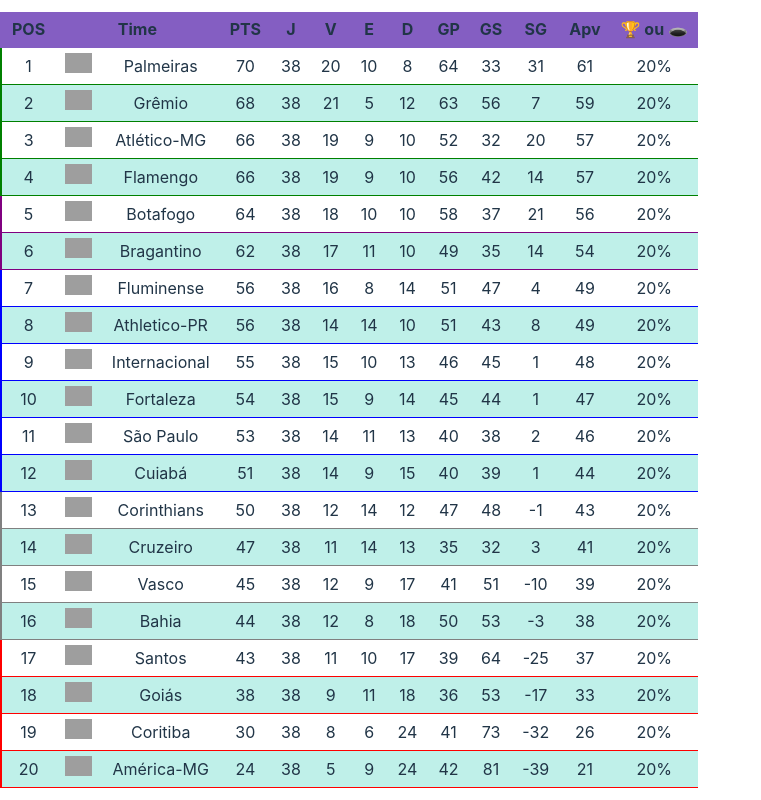
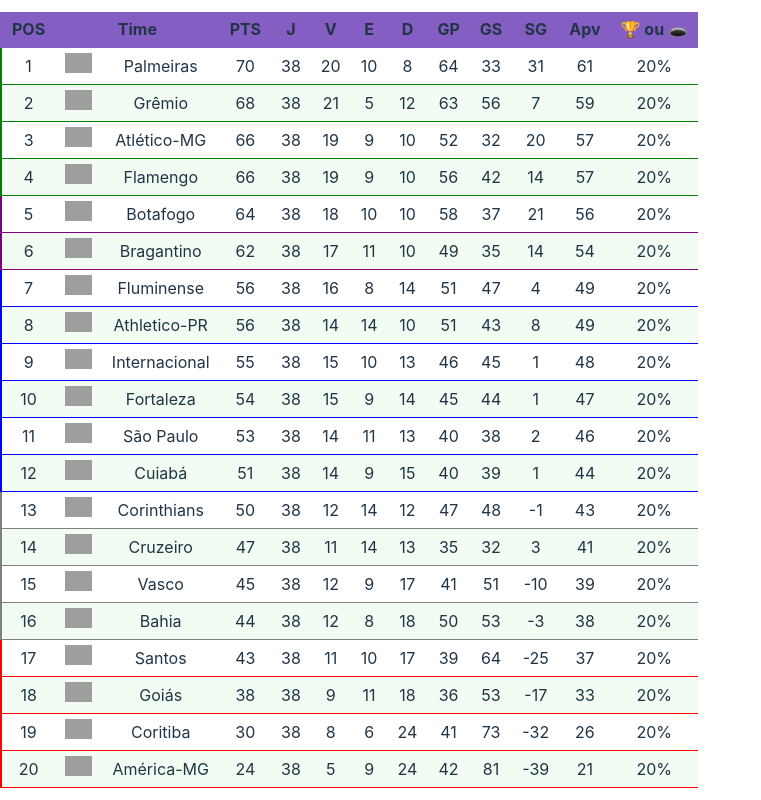
Before and after one commit to murilopereira006/atabelaaa, a React (Vite) app in the folder frontend/: page / in a window 1280 px wide. Shown: the whole page, without its empty margins (0-761 px from the left). Built offline with nearby package versions, Linux system fonts and the light colour scheme; grey boxes are pictures that could not be loaded.

Commit message:
draft: styling table colors

```diff
--- a/frontend/src/components/tabela/index.jsx
+++ b/frontend/src/components/tabela/index.jsx
@@ -19,7 +19,7 @@
     return (
         <Table>
             <TableHeader>
-                <TableLine colorLine={"black"}>
+                <TableLine colorline={"black"}>
                     {tableHeaders.map((item, index) => {
                         return (
                             <CellHeader id={"cellId" + item.id} key={index} colSpan={item.colspan}>
@@ -36,7 +36,7 @@
                 {
                     data.map((item) => {
                         return (
-                            <TableLine key={item.time.nome_popular} colorLine={classificationColor(item.posicao)}>
+                            <TableLine key={item.time.nome_popular} colorline={classificationColor(item.posicao)}>
                                 <CellBody>{item.posicao}</CellBody>
                                 <CellBody>
                                     <img style={{ height: '20px' }} src={item.time.escudo} alt={`escudo ${item.time.nome_popular}`} />
--- a/frontend/src/components/tabela/styles.jsx
+++ b/frontend/src/components/tabela/styles.jsx
@@ -11,8 +11,8 @@
 `;
 
 export const TableLine = styled.tr`
-    border-left: 2px solid ${props => props.colorLine};
-    border-bottom: 1px solid ${props => props.colorLine};
+    border-left: 2px solid ${props => props.colorline};
+    border-bottom: 1px solid ${props => props.colorline};
 `;
 
 export const TableHeader = styled.thead`
--- a/frontend/src/index.css
+++ b/frontend/src/index.css
@@ -15,7 +15,7 @@
 
   --primary-color: #008B74;
   --secondary-color: #00C2A8;
-  --tertiary-color: #00C2A840;
+  --tertiary-color: #F2FCF2;
   --complementary-color: #845EC2;
 }
 
```
